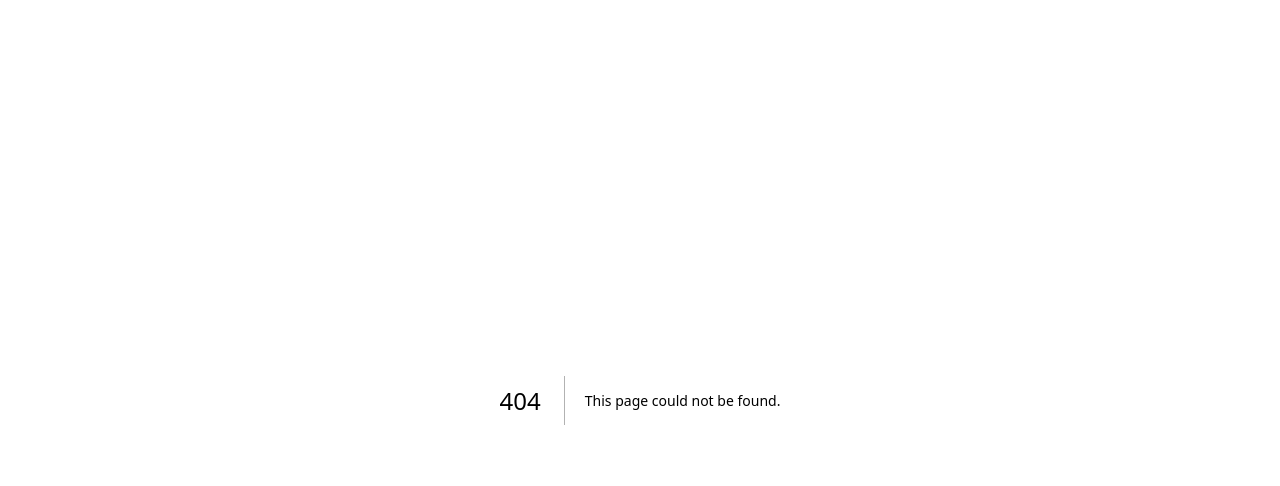
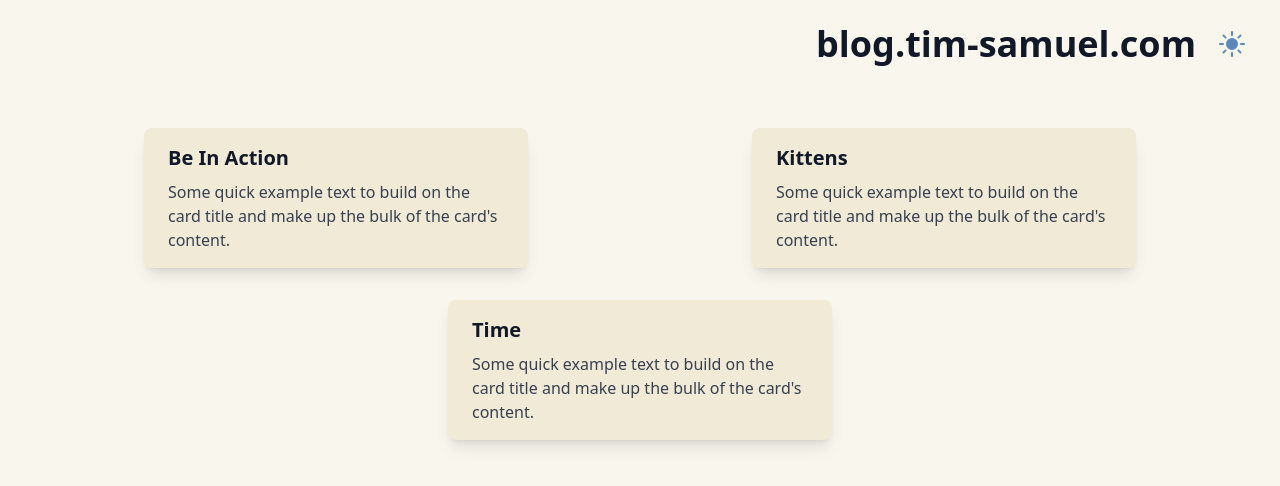
Before and after one commit to timmatsam/portfolio-redesigned, a Next.js app: page /blog in a window 1280 px wide. Before the commit this address had no page. Shown: the top 486 px of the page. Built offline with nearby package versions, Linux system fonts and the light colour scheme.

Commit message:
chore: add blog landing page

```diff
--- /dev/null
+++ b/pages/blog/index.tsx
@@ -0,0 +1,145 @@
+import { useEffect, useState } from "react";
+import Link from "next/link";
+import { readdirSync } from "fs";
+
+interface StaticProps {
+  posts: string[];
+  slugs: string[];
+}
+
+const formatTitle = (title: string) => {
+  return title
+    .replace(".mdx", "") // Remove the file extension
+    .split("-") // Split the string into an array of words
+    .map((word) => word.charAt(0).toUpperCase() + word.slice(1)) // Capitalize the first letter of each word
+    .join(" "); // Join the words with a space
+};
+export async function getStaticProps() {
+  //!for some reason, merely putting posts within readDirSync works but not in readDir. why?
+  /*
+   * This assumes that the readdir function starts at the beginning of the working directory.
+   */
+
+  const slugs: string[] = [];
+  const posts = readdirSync("posts").map((fileName) => {
+    slugs.push(fileName.replace(".mdx", ""));
+    return formatTitle(fileName);
+  });
+
+  return {
+    props: {
+      posts,
+      slugs,
+    },
+  };
+}
+const Card = ({ title, slug }: { title: string; slug: string }) => (
+  <Link
+    href={`/blog/${slug}`}
+    className="max-w-sm rounded-lg overflow-hidden shadow-lg dark:shadow-gray-800 m-4 bg-blogSecondary dark:bg-darkBlogS hover:opacity-60 transition-opacity duration-500"
+  >
+    <div className="px-6 py-4">
+      <h2 className="font-bold text-xl mb-2 dark:text-gray-300">{title}</h2>
+      <p className="text-gray-700 dark:text-gray-300  text-base">
+        Some quick example text to build on the card title and make up the bulk
+        of the card's content.
+      </p>
+    </div>
+  </Link>
+);
+<svg
+  xmlns="http://www.w3.org/2000/svg"
+  fill="none"
+  viewBox="0 0 24 24"
+  stroke-width="1.5"
+  stroke="currentColor"
+  className="w-6 h-6"
+>
+  <path
+    stroke-linecap="round"
+    stroke-linejoin="round"
+    d="M12 3v2.25m6.364.386l-1.591 1.591M21 12h-2.25m-.386 6.364l-1.591-1.591M12 18.75V21m-4.773-4.227l-1.591 1.591M5.25 12H3m4.227-4.773L5.636 5.636M15.75 12a3.75 3.75 0 11-7.5 0 3.75 3.75 0 017.5 0z"
+  />
+</svg>;
+
+const titles = [
+  "Exploring the New Features of React 20",
+  "Understanding Async/Await in JavaScript",
+  "10 Tips for Writing Clean Code",
+  "Getting Started with GraphQL",
+  "A Deep Dive into Node.js Streams",
+  "How to Build a REST API with Express.js",
+  "A Guide to Modern Front-End Development",
+  "Demystifying CSS Grid and Flexbox",
+  "Top 5 Libraries for Data Visualization in JavaScript",
+  "Why TypeScript is a Game Changer for JavaScript Developers",
+];
+
+const Blog = ({ posts, slugs }: StaticProps) => {
+  const [darkMode, setDarkMode] = useState(false);
+
+  // Check the local storage on initial render
+  useEffect(() => {
+    const theme = window.localStorage.getItem("theme");
+    if (theme === "dark") {
+      setDarkMode(true);
+      document.documentElement.classList.add("dark");
+    } else {
+      setDarkMode(false);
+      document.documentElement.classList.remove("dark");
+    }
+  }, []);
+
+  const toggleDarkMode = () => {
+    if (darkMode) {
+      document.documentElement.classList.remove("dark");
+      window.localStorage.setItem("theme", "light");
+    } else {
+      document.documentElement.classList.add("dark");
+      window.localStorage.setItem("theme", "dark");
+    }
+    setDarkMode(!darkMode);
+  };
+
+  return (
+    <div className="font-sans min-h-screen text-gray-900 bg-blogPrimary dark:bg-darkBlogP">
+      <header className="flex flex-row justify-end py-6 px-8 text-white">
+        <h1 className="text-4xl font-bold text-gray-900 dark:text-gray-300 mx-5">
+          blog.tim-samuel.com
+        </h1>
+        <button onClick={toggleDarkMode}>
+          {!darkMode ? (
+            <svg
+              xmlns="http://www.w3.org/2000/svg"
+              viewBox="0 0 24 24"
+              fill="currentColor"
+              className="w-8 h-8 fill-blogAccent"
+            >
+              <path d="M12 2.25a.75.75 0 01.75.75v2.25a.75.75 0 01-1.5 0V3a.75.75 0 01.75-.75zM7.5 12a4.5 4.5 0 119 0 4.5 4.5 0 01-9 0zM18.894 6.166a.75.75 0 00-1.06-1.06l-1.591 1.59a.75.75 0 101.06 1.061l1.591-1.59zM21.75 12a.75.75 0 01-.75.75h-2.25a.75.75 0 010-1.5H21a.75.75 0 01.75.75zM17.834 18.894a.75.75 0 001.06-1.06l-1.59-1.591a.75.75 0 10-1.061 1.06l1.59 1.591zM12 18a.75.75 0 01.75.75V21a.75.75 0 01-1.5 0v-2.25A.75.75 0 0112 18zM7.758 17.303a.75.75 0 00-1.061-1.06l-1.591 1.59a.75.75 0 001.06 1.061l1.591-1.59zM6 12a.75.75 0 01-.75.75H3a.75.75 0 010-1.5h2.25A.75.75 0 016 12zM6.697 7.757a.75.75 0 001.06-1.06l-1.59-1.591a.75.75 0 00-1.061 1.06l1.59 1.591z" />
+            </svg>
+          ) : (
+            <svg
+              xmlns="http://www.w3.org/2000/svg"
+              viewBox="0 0 24 24"
+              fill="currentColor"
+              className="w-8 h-8 fill-blogAccent"
+            >
+              <path
+                fill-rule="evenodd"
+                d="M9.528 1.718a.75.75 0 01.162.819A8.97 8.97 0 009 6a9 9 0 009 9 8.97 8.97 0 003.463-.69.75.75 0 01.981.98 10.503 10.503 0 01-9.694 6.46c-5.799 0-10.5-4.701-10.5-10.5 0-4.368 2.667-8.112 6.46-9.694a.75.75 0 01.818.162z"
+                clip-rule="evenodd"
+              />
+            </svg>
+          )}
+        </button>
+      </header>
+      <main className="flex flex-wrap justify-around px-8 py-6">
+        {posts.map((postTitle, index) => (
+          <Card key={index} title={postTitle} slug={slugs[index]} />
+        ))}
+      </main>
+    </div>
+  );
+};
+
+export default Blog;
```
